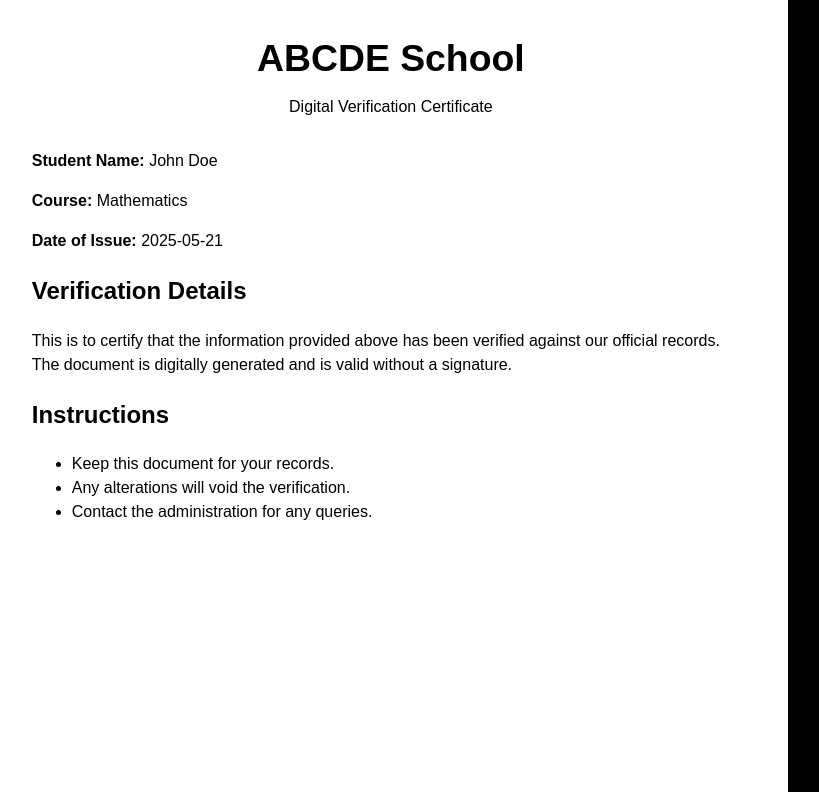
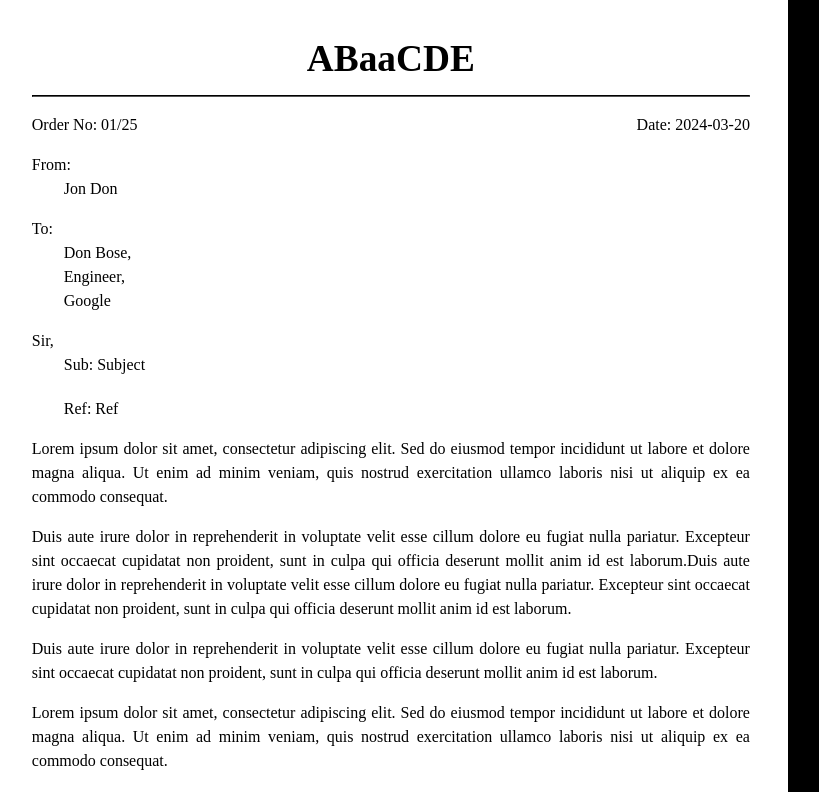
Before and after one commit to abinopoulose/gen-doc, a React (Vite) app: page / in a window 1280 px wide. Shown: the top 792 px of the page, without its empty margins (6-825 px from the left). Built offline with nearby package versions, Linux system fonts and the light colour scheme.

Commit message:
doc gen:v1.0

```diff
--- a/src/App.jsx
+++ b/src/App.jsx
@@ -3,11 +3,7 @@ import PdfGenerator from './pdf-generator/pdf-generator';
 
 function App() {
   return (
-    <PdfGenerator
-      studentName="John Doe"
-      courseName="Mathematics"
-      issueDate="2025-05-21"
-    />
+    <PdfGenerator/>
   );
 }
 
--- /dev/null
+++ b/src/pdf-generator/css/pdf-generator.css
@@ -0,0 +1,7 @@
+.download-button {
+  margin-top: 20px;
+  padding: 10px 20px;
+  font-size: 14px;
+  cursor: pointer;
+  background-color: #FF0000;
+}
--- a/src/pdf-generator/pdf-generator.jsx
+++ b/src/pdf-generator/pdf-generator.jsx
@@ -2,10 +2,32 @@ import React, { useRef } from 'react';
 import jsPDF from 'jspdf';
 import html2canvas from 'html2canvas';
 import HmSignDoc from './templates/hm-sign-doc/hm-sign-doc';
-import './templates/hm-sign-doc/hm-sgin-doc.css';
+import './css/pdf-generator.css';
 
-const PdfGenerator = ({ studentName, courseName, issueDate }) => {
+const PdfGenerator = ({ }) => {
   const printRef = useRef();
+
+  // Predefined variables
+  const schoolName = 'ABaaCDE';
+  const fromName = "Jon Don";
+  const toName = `Don Bose,
+  Engineer,
+  Google`;
+  const issueDate = "2024-03-20";
+  const orderNumber = "01/25";
+  const subject = "Subject";
+  const ref = "Ref";
+  const body = `Lorem ipsum dolor sit amet, consectetur adipiscing elit. Sed do eiusmod tempor incididunt ut labore et dolore magna aliqua. Ut enim ad minim veniam, quis nostrud exercitation ullamco laboris nisi ut aliquip ex ea commodo consequat.
+Duis aute irure dolor in reprehenderit in voluptate velit esse cillum dolore eu fugiat nulla pariatur. Excepteur sint occaecat cupidatat non proident, sunt in culpa qui officia deserunt mollit anim id est laborum.Duis aute irure dolor in reprehenderit in voluptate velit esse cillum dolore eu fugiat nulla pariatur. Excepteur sint occaecat cupidatat non proident, sunt in culpa qui officia deserunt mollit anim id est laborum.
+Duis aute irure dolor in reprehenderit in voluptate velit esse cillum dolore eu fugiat nulla pariatur. Excepteur sint occaecat cupidatat non proident, sunt in culpa qui officia deserunt mollit anim id est laborum.
+
+
+
+Lorem ipsum dolor sit amet, consectetur adipiscing elit. Sed do eiusmod tempor incididunt ut labore et dolore magna aliqua. Ut enim ad minim veniam, quis nostrud exercitation ullamco laboris nisi ut aliquip ex ea commodo consequat.
+
+Duis aute irure dolor in reprehenderit in voluptate velit esse cillum dolore eu fugiat nulla pariatur. Excepteur sint occaecat cupidatat non proident, sunt in culpa qui officia deserunt mollit anim id est laborum.
+
+`
 
   const handleGeneratePdf = async () => {
     const element = printRef.current;
@@ -18,20 +40,25 @@ const PdfGenerator = ({ studentName, courseName, issueDate }) => {
     const pdfHeight = (imgHeight * pdfWidth) / imgWidth;
 
     pdf.addImage(imgData, 'PNG', 0, 0, pdfWidth, pdfHeight);
-    pdf.save(`${studentName || 'verification'}.pdf`);
+    pdf.save(`${fromName || 'verification'}.pdf`);
   };
 
   return (
     <div>
       <div ref={printRef}>
         <HmSignDoc
-          studentName={studentName}
-          courseName={courseName}
+          schoolName={schoolName}
+          fromName={fromName}
+          orderNumber={orderNumber}
           issueDate={issueDate}
+          toName={toName}
+          subject={subject}
+          ref={ref}
+          body={body}
         />
       </div>
       <button onClick={handleGeneratePdf} className="download-button">
-        Download PDF
+        <b>Download PDF</b>
       </button>
     </div>
   );
--- a/src/pdf-generator/templates/hm-sign-doc/hm-sgin-doc.css
+++ b/src/pdf-generator/templates/hm-sign-doc/hm-sgin-doc.css
@@ -20,12 +20,11 @@ body, .page {
   padding: 10mm;
   position: relative;
   background-color: white;
-
+  font-family: "Times New Roman", Times, serif;
 }
 
 .header {
   text-align: center;
-  margin-bottom: 30px;
 }
 
 .header h1 {
@@ -47,9 +46,52 @@ body, .page {
   color: #666;
 }
 
-.download-button {
-  margin-top: 20px;
-  padding: 10px 20px;
-  font-size: 14px;
-  cursor: pointer;
+.header-line {
+  border-color: black;
+  margin: 1rem 0;
 }
+
+.school-name {
+  text-align: center;
+}
+
+.order-info {
+  display: flex;
+  justify-content: space-between;
+  margin: 1rem 0;
+}
+
+.from-section, .to-section {
+  text-align: left;
+  margin: 1rem 0;
+}
+
+.name {
+  margin-left: 2rem;
+}
+
+.to-content {
+  margin-left: 2rem;
+  white-space: pre-line;
+}
+
+.subject, .ref {
+  /* margin-left: 1rem; */
+}
+
+.subject-section, .ref-section {
+  margin-left: 2rem;
+}
+
+.subject-section {
+  margin-bottom: 20px;
+}
+
+.letter-content p {
+  text-align: justify;
+}
+
+.body-paragraph {
+  text-align: justify;
+  white-space: pre-wrap;
+}
--- a/src/pdf-generator/templates/hm-sign-doc/hm-sign-doc.jsx
+++ b/src/pdf-generator/templates/hm-sign-doc/hm-sign-doc.jsx
@@ -1,31 +1,42 @@
 import React from 'react';
 import './hm-sgin-doc.css';
 
-const HmSignDoc = ({ studentName, courseName, issueDate }) => (
+const HmSignDoc = ({ schoolName, fromName, toName, issueDate, orderNumber, subject, ref, body }) => (
   <div className="page">
     <div className="header">
-      <h1>ABCDE School</h1>
-      <p>Digital Verification Certificate</p>
+      <h1 className="school-name">{schoolName}</h1>
+      <hr className="header-line" />
+      <div className="order-info">
+        <span className="order-number">Order No: {orderNumber}</span>
+        <span className="date">Date: {issueDate}</span>
+      </div>
+      <div className="from-section">
+        <span>From:</span>
+        <div className="name">{fromName}</div>
+      </div>
+      <div className="to-section">
+        <span>To:</span>
+        <div className="to-content">
+          {toName}
+        </div>
+      </div>
     </div>
 
     <div className="content">
-      <p><strong>Student Name:</strong> {studentName}</p>
-      <p><strong>Course:</strong> {courseName}</p>
-      <p><strong>Date of Issue:</strong> {issueDate}</p>
-
-      <h2>Verification Details</h2>
-      <p>
-        This is to certify that the information provided above has been
-        verified against our official records. The document is digitally
-        generated and is valid without a signature.
-      </p>
-
-      <h2>Instructions</h2>
-      <ul>
-        <li>Keep this document for your records.</li>
-        <li>Any alterations will void the verification.</li>
-        <li>Contact the administration for any queries.</li>
-      </ul>
+      <div className="letter-content">
+        <div>Sir,</div>
+        <div className="subject-section">
+          <span>Sub:</span>
+          <span className="subject"> {subject}</span>
+        </div>
+        <div className="ref-section">
+          <span>Ref:</span>
+          <span className="ref"> {ref}</span>
+        </div>
+        {body.split('\n').map((paragraph, index) => (
+          <p key={index} className="body-paragraph">{paragraph}</p>
+        ))}
+      </div>
     </div>
 
     <div className="footer">
```
